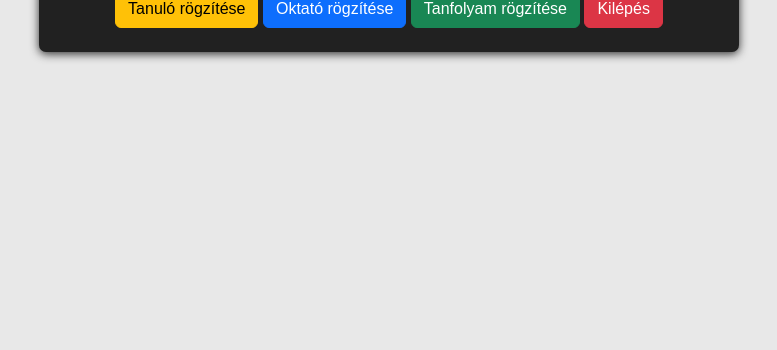
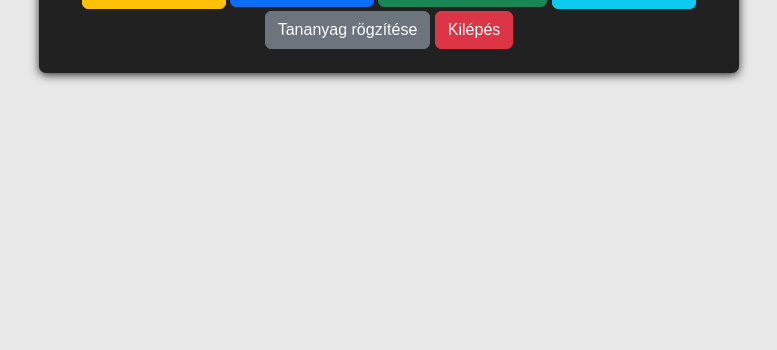
Before and after one commit to taalnorbert/adatbazis_beadando_gui, a plain HTML site: page index.html in a window 1280 px wide. Shown: the part 450-800 px from the top of the page, without its empty margins (251-1028 px from the left). Drawn offline with nearby package versions, Linux system fonts and the light colour scheme.

Commit message:
Update index.html

```diff
--- a/index.html
+++ b/index.html
@@ -15,8 +15,10 @@
 
     <div class="menu pt-3">
         <a href="tanulo.html"><button class="btn btn-warning">Tanuló rögzítése</button></a>
-        <a href="oktato.html"><button class="btn btn-primary">Oktató rögzítése</button></a>
-        <a href="tanfolyam.html"><button class="btn btn-success">Tanfolyam rögzítése</button></a>
+        <a href="oktato.html"><button class="btn btn-primary mb-1">Oktató rögzítése</button></a>
+        <a href="tanfolyam.html"><button class="btn btn-success mb-1">Tanfolyam rögzítése</button></a>
+        <a href="vizsga.html"><button class="btn btn-info">Vizsga rögzítése</button></a>
+        <a href="tananyag.html"><button class="btn btn-secondary">Tananyag rögzítése</button></a>
         <a href="login.html"><button class="btn btn-danger">Kilépés</button></a>
     </div>
 </div>
```
